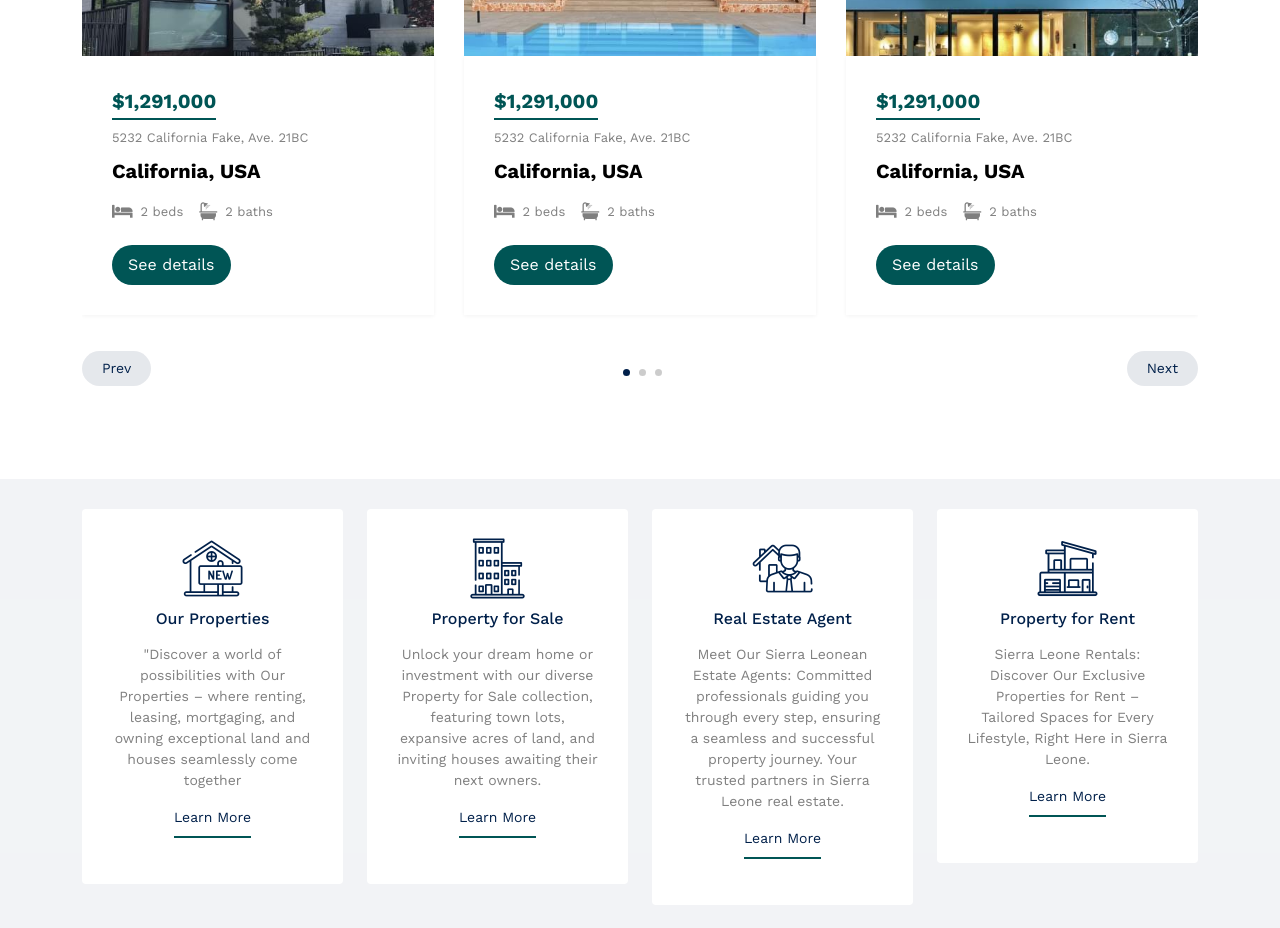
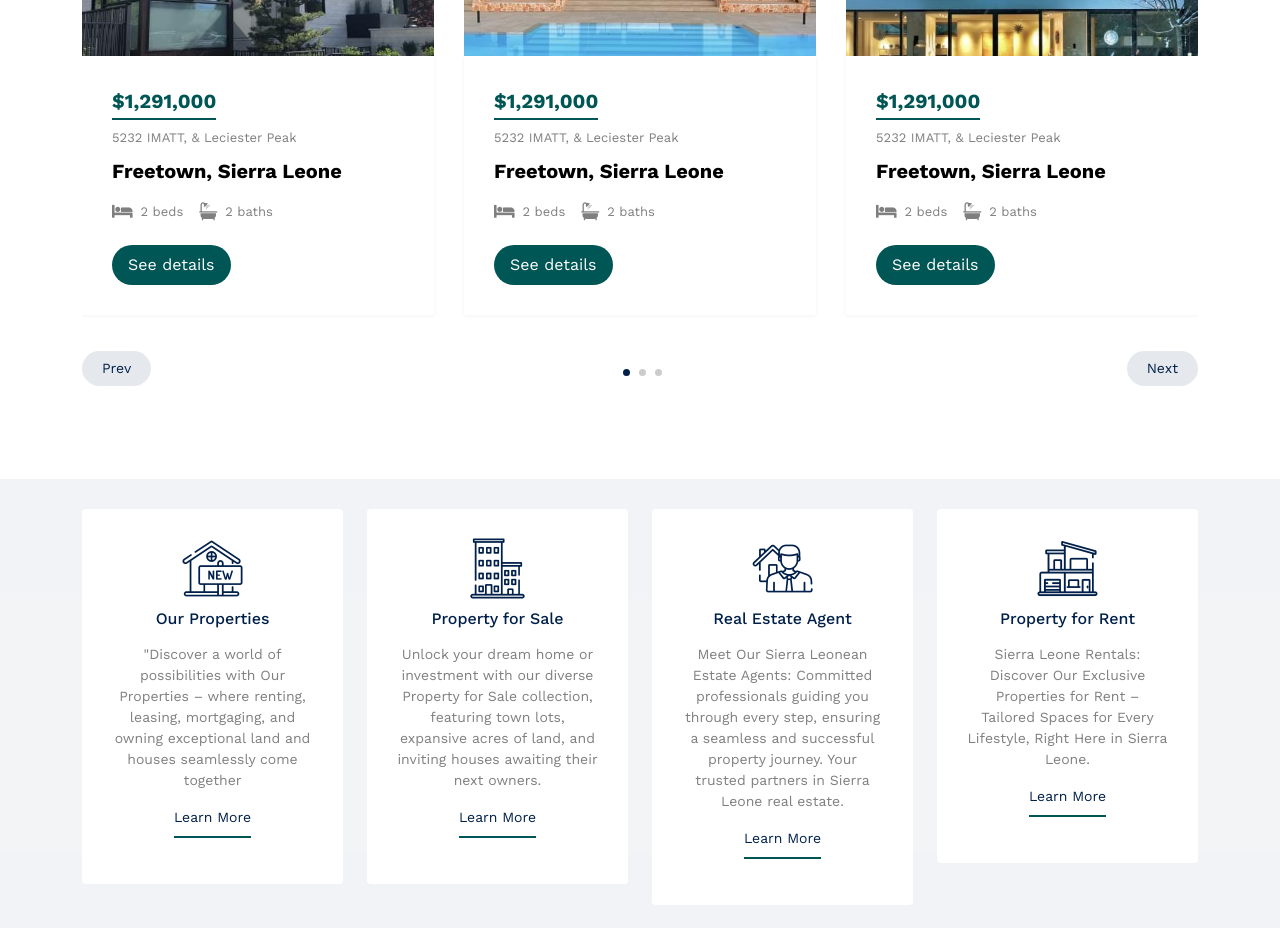
Before and after one commit to Pateh-Bah/Castle-Realtors-Construction-Company, a plain HTML site: page index.html in a window 1280 px wide. Shown: the part 1180-2108 px from the top of the page. Drawn offline with nearby package versions, Linux system fonts and the light colour scheme; files whose address does not match are found by name.

Commit message:
changing names of states and countries

```diff
--- a/index.html
+++ b/index.html
@@ -153,9 +153,9 @@
                     <div class="price mb-2"><span>$1,291,000</span></div>
                     <div>
                       <span class="d-block mb-2 text-black-50"
-                        >5232 California Fake, Ave. 21BC</span
+                        >5232 IMATT, & Leciester Peak</span
                       >
-                      <span class="city d-block mb-3">California, USA</span>
+                      <span class="city d-block mb-3">Freetown, Sierra Leone</span>
 
                       <div class="specs d-flex mb-4">
                         <span class="d-block d-flex align-items-center me-3">
@@ -187,9 +187,9 @@
                     <div class="price mb-2"><span>$1,291,000</span></div>
                     <div>
                       <span class="d-block mb-2 text-black-50"
-                        >5232 California Fake, Ave. 21BC</span
+                        >5232 IMATT, & Leciester Peak</span
                       >
-                      <span class="city d-block mb-3">California, USA</span>
+                      <span class="city d-block mb-3">Freetown, Sierra Leone</span>
 
                       <div class="specs d-flex mb-4">
                         <span class="d-block d-flex align-items-center me-3">
@@ -221,9 +221,9 @@
                     <div class="price mb-2"><span>$1,291,000</span></div>
                     <div>
                       <span class="d-block mb-2 text-black-50"
-                        >5232 California Fake, Ave. 21BC</span
+                        >5232 IMATT, & Leciester Peak</span
                       >
-                      <span class="city d-block mb-3">California, USA</span>
+                      <span class="city d-block mb-3">Freetown, Sierra Leone</span>
 
                       <div class="specs d-flex mb-4">
                         <span class="d-block d-flex align-items-center me-3">
@@ -255,9 +255,9 @@
                     <div class="price mb-2"><span>$1,291,000</span></div>
                     <div>
                       <span class="d-block mb-2 text-black-50"
-                        >5232 California Fake, Ave. 21BC</span
+                        >5232 IMATT, & Leciester Peak</span
                       >
-                      <span class="city d-block mb-3">California, USA</span>
+                      <span class="city d-block mb-3">Freetown, Sierra Leone</span>
 
                       <div class="specs d-flex mb-4">
                         <span class="d-block d-flex align-items-center me-3">
@@ -289,9 +289,9 @@
                     <div class="price mb-2"><span>$1,291,000</span></div>
                     <div>
                       <span class="d-block mb-2 text-black-50"
-                        >5232 California Fake, Ave. 21BC</span
+                        >5232 IMATT, & Leciester Peak</span
                       >
-                      <span class="city d-block mb-3">California, USA</span>
+                      <span class="city d-block mb-3">Freetown, Sierra Leone</span>
 
                       <div class="specs d-flex mb-4">
                         <span class="d-block d-flex align-items-center me-3">
@@ -323,9 +323,9 @@
                     <div class="price mb-2"><span>$1,291,000</span></div>
                     <div>
                       <span class="d-block mb-2 text-black-50"
-                        >5232 California Fake, Ave. 21BC</span
+                        >5232 IMATT, & Leciester Peak</span
                       >
-                      <span class="city d-block mb-3">California, USA</span>
+                      <span class="city d-block mb-3">Freetown, Sierra Leone</span>
 
                       <div class="specs d-flex mb-4">
                         <span class="d-block d-flex align-items-center me-3">
@@ -357,9 +357,9 @@
                     <div class="price mb-2"><span>$1,291,000</span></div>
                     <div>
                       <span class="d-block mb-2 text-black-50"
-                        >5232 California Fake, Ave. 21BC</span
+                        >5232 IMATT, & Leciester Peak</span
                       >
-                      <span class="city d-block mb-3">California, USA</span>
+                      <span class="city d-block mb-3">Freetown, Sierra Leone</span>
 
                       <div class="specs d-flex mb-4">
                         <span class="d-block d-flex align-items-center me-3">
@@ -391,9 +391,9 @@
                     <div class="price mb-2"><span>$1,291,000</span></div>
                     <div>
                       <span class="d-block mb-2 text-black-50"
-                        >5232 California Fake, Ave. 21BC</span
+                        >5232 IMATT, & Leciester Peak</span
                       >
-                      <span class="city d-block mb-3">California, USA</span>
+                      <span class="city d-block mb-3">Freetown, Sierra Leone</span>
 
                       <div class="specs d-flex mb-4">
                         <span class="d-block d-flex align-items-center me-3">
@@ -425,9 +425,9 @@
                     <div class="price mb-2"><span>$1,291,000</span></div>
                     <div>
                       <span class="d-block mb-2 text-black-50"
-                        >5232 California Fake, Ave. 21BC</span
+                        >5232 IMATT, & Leciester Peak</span
                       >
-                      <span class="city d-block mb-3">California, USA</span>
+                      <span class="city d-block mb-3">Freetown, Sierra Leone</span>
 
                       <div class="specs d-flex mb-4">
                         <span class="d-block d-flex align-items-center me-3">
```
